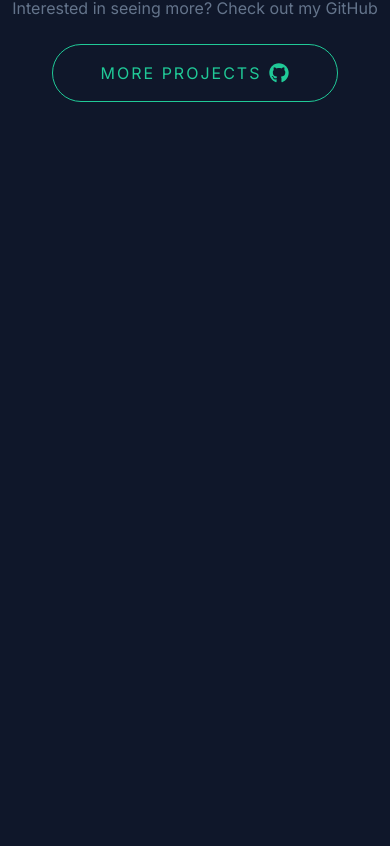
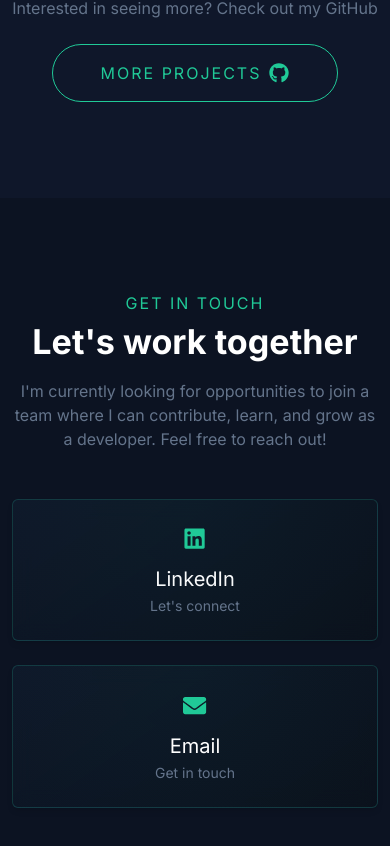
Before and after one commit to ivancroce/portfolio, a React (Vite) app: page / in a window 390 px wide. Shown: the part 6794-7640 px from the top of the page. Before the commit the page ends 6992 px from the top, so only its background shows below. Built offline with nearby package versions, Linux system fonts and the light colour scheme.

Commit message:
Add Contact section and animations

```diff
--- a/src/App.tsx
+++ b/src/App.tsx
@@ -1,4 +1,5 @@
 import About from "./components/About";
+import Contact from "./components/Contact";
 import Hero from "./components/Hero";
 import Projects from "./components/Projects";
 import TechStack from "./components/TechStack";
@@ -10,6 +11,7 @@ function App() {
       <About />
       <TechStack />
       <Projects />
+      <Contact />
     </main>
   );
 }
--- /dev/null
+++ b/src/components/Contact.tsx
@@ -0,0 +1,65 @@
+import { FaLinkedin, FaEnvelope } from "react-icons/fa";
+import { motion, type Variants } from "framer-motion";
+import { fadeIn, textVariant } from "../utils/motion";
+
+const Contact = () => {
+  const containerVariants: Variants = {
+    hidden: { opacity: 0 },
+    show: {
+      opacity: 1,
+      transition: { duration: 0.1 }
+    }
+  };
+
+  const headerVariants: Variants = textVariant(0.1);
+  const titleVariants: Variants = textVariant(0.2);
+  const descriptionVariants: Variants = fadeIn("", "tween", 0.1, 1);
+  const linkedinCardVariants: Variants = fadeIn("right", "tween", 0.3, 0.75);
+  const emailCardVariants: Variants = fadeIn("left", "tween", 0.5, 0.75);
+
+  return (
+    <section className="py-5 bg-darker overflow-hidden" id="contact">
+      <motion.div variants={containerVariants} initial="hidden" whileInView="show" viewport={{ once: true, amount: 0.1 }} className="container pt-5">
+        <div className="text-center mb-5">
+          <motion.h6 variants={headerVariants} className="text-primary text-uppercase letter-spacing-2 mb-2">
+            Get In Touch
+          </motion.h6>
+          <motion.h2 variants={titleVariants} className="display-4 fw-bold text-white">
+            Let's work together
+          </motion.h2>
+          <motion.p variants={descriptionVariants} className="text-secondary mt-3 mx-auto mw-600">
+            I'm currently looking for opportunities to join a team where I can contribute, learn, and grow as a developer. Feel free to reach out!
+          </motion.p>
+        </div>
+
+        <div className="row justify-content-center mb-5 g-4">
+          <motion.div variants={linkedinCardVariants} className="col-md-4 col-lg-3">
+            <a href="https://www.linkedin.com/in/ivancroce" target="_blank" rel="noopener noreferrer" className="text-decoration-none">
+              <div className="card h-100 gradient-card p-4 hover-effect text-center group">
+                <div className="mb-3 text-primary h3">
+                  <FaLinkedin />
+                </div>
+                <h5 className="mb-1">LinkedIn</h5>
+                <p className="text-secondary small mb-0">Let's connect</p>
+              </div>
+            </a>
+          </motion.div>
+
+          <motion.div variants={emailCardVariants} className="col-md-4 col-lg-3">
+            <a href="mailto:ivan.croce.it@gmail.com" className="text-decoration-none">
+              <div className="card h-100 gradient-card p-4 hover-effect text-center group">
+                <div className="mb-3 text-primary h3">
+                  <FaEnvelope />
+                </div>
+                <h5 className="text-white mb-1">Email</h5>
+                <p className="text-secondary small mb-0">Get in touch</p>
+              </div>
+            </a>
+          </motion.div>
+        </div>
+      </motion.div>
+    </section>
+  );
+};
+
+export default Contact;
```
